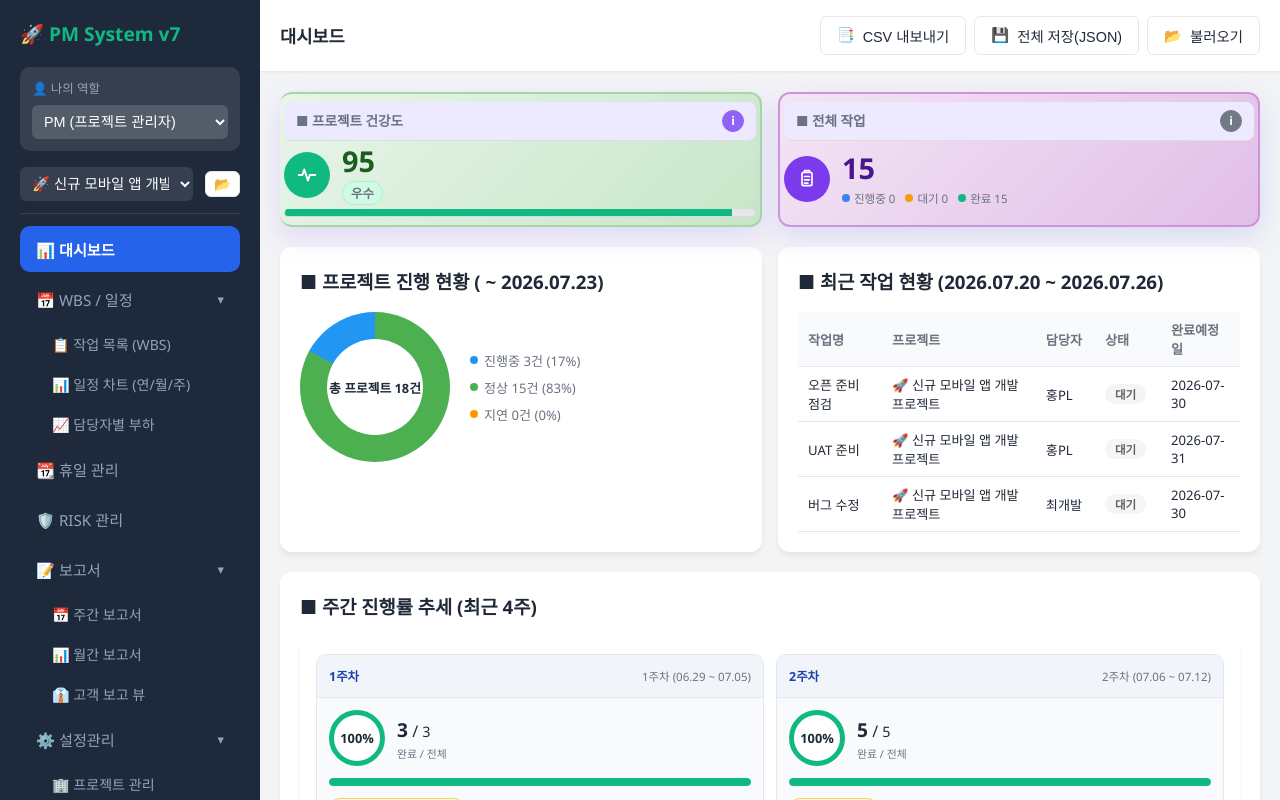
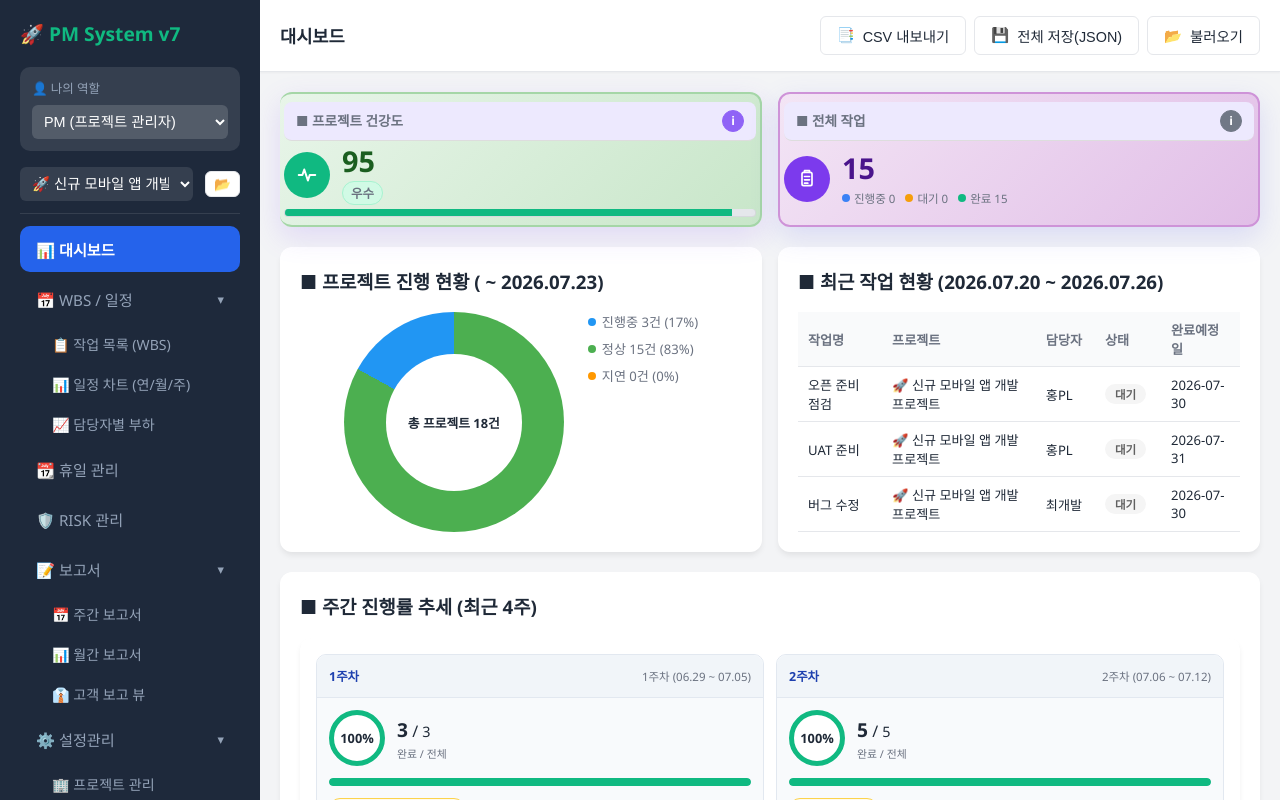
Before and after one commit to bkmfree/bkmfree.github.io, a website: page index.html in a window 1280 px wide. Drawn offline with Linux system fonts and the light colour scheme.

Commit message:
도넛차트 카드 높이 꽉 채움 - flex/stretch로 2행 카드 높이 일치, 하단여백 제거

```diff
--- a/common/css/main.css
+++ b/common/css/main.css
@@ -352,10 +352,30 @@ body {
 @media (max-width: 900px) {
   .dashboard-row-2 { grid-template-columns: 1fr; }
 }
-.dashboard-row-2 .card { margin-bottom: 0; }
-
-/* 도넛차트 */
-.donut-wrap { display: flex; align-items: center; gap: 20px; flex-wrap: wrap; }
+.dashboard-row-2 .card { margin-bottom: 0; height: 100%; }
+
+/* 도넛차트: 2행 카드 높이만큼 꽉 채움 (원형 유지) */
+.dashboard-row-2 .progress-status-card { display: flex; flex-direction: column; }
+.dashboard-row-2 .progress-status-card .donut-wrap {
+  flex: 1;
+  width: 100%;
+  display: flex;
+  align-items: stretch;
+  justify-content: center;
+  gap: 24px;
+  min-height: 0;
+}
+.dashboard-row-2 .progress-status-card .donut-chart {
+  height: 100%;
+  width: auto;
+  aspect-ratio: 1 / 1;
+  max-height: 280px;
+  max-width: 100%;
+  flex: 0 0 auto;
+}
+.dashboard-row-2 .progress-status-card .donut-hole {
+  width: 62%; height: 62%;
+}
 .donut-chart {
   width: 150px; height: 150px; border-radius: 50%;
   display: flex; align-items: center; justify-content: center; flex: 0 0 auto;
@@ -381,9 +401,28 @@ body {
   max-height: 220px;
   overflow-y: auto;
 }
-.dashboard-row-2 .card { display: flex; flex-direction: column; }
-.dashboard-row-2 .progress-status-card,
-.dashboard-row-2 .recent-tasks-card { height: 100%; }
+.dashboard-row-2 .progress-status-card { display: flex; flex-direction: column; }
+.dashboard-row-2 .progress-status-card .donut-wrap {
+  flex: 1;
+  width: 100%;
+  display: flex;
+  align-items: stretch;
+  justify-content: center;
+  gap: 24px;
+  min-height: 0;
+}
+/* 도넛: 카드 높이만큼 꽉 채움 (원형 유지) */
+.dashboard-row-2 .progress-status-card .donut-chart {
+  height: 100%;
+  width: auto;
+  aspect-ratio: 1 / 1;
+  max-height: 260px;
+  max-width: 100%;
+  flex: 0 0 auto;
+}
+.dashboard-row-2 .progress-status-card .donut-hole {
+  width: 62%; height: 62%;
+}
 .status-tag {
   display: inline-block; padding: 2px 10px; border-radius: 999px;
   font-size: 0.72rem; font-weight: 600;
```
